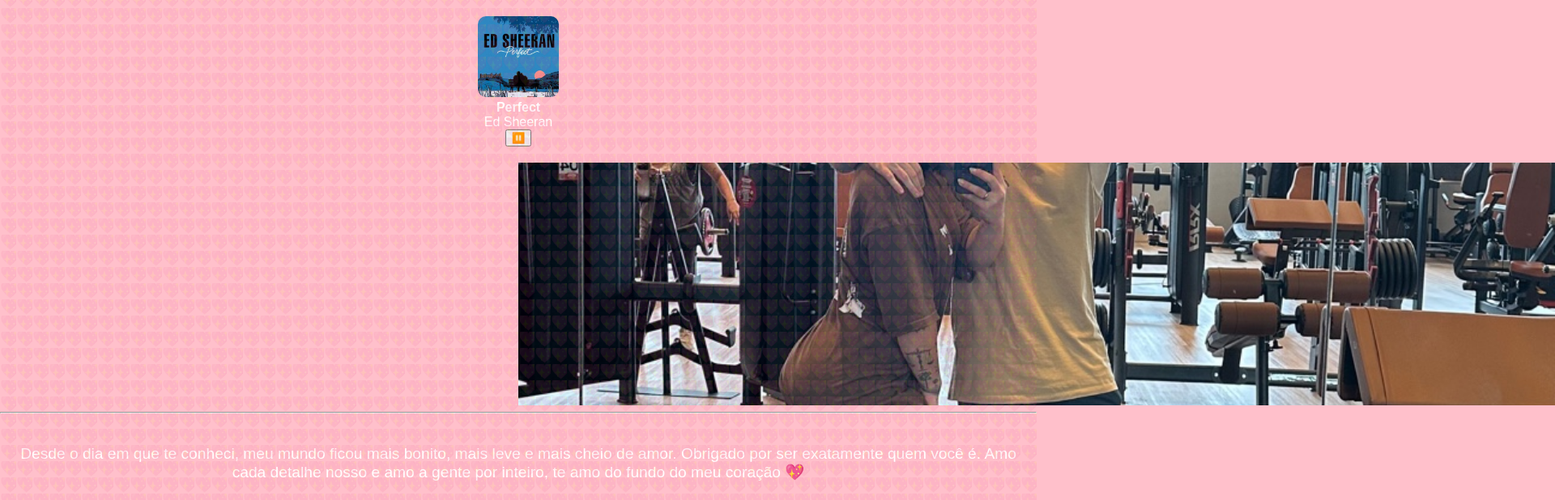
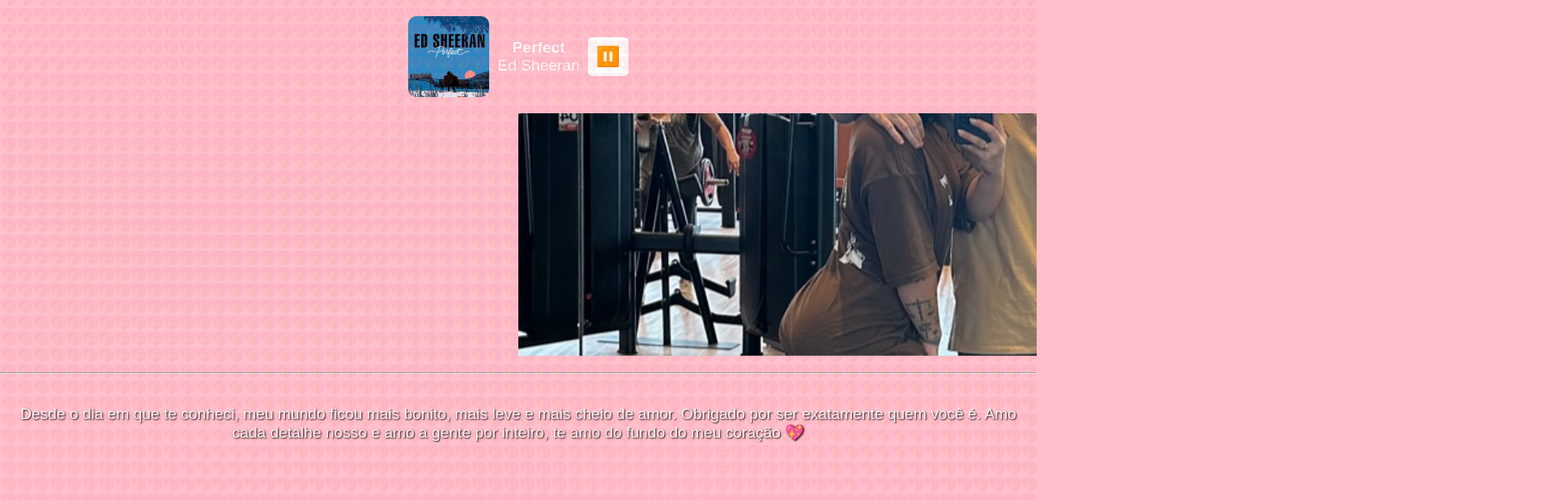
Before and after one commit to alesionb93/pagina-namorados, a plain HTML site: page index.html in a window 1280 px wide. Shown: the top 618 px of the page at 81% size, 1920 px wide, since content can reach past the window. Drawn offline with Linux system fonts and the light colour scheme.

Commit message:
Update style.css

```diff
--- a/style.css
+++ b/style.css
@@ -9,29 +9,55 @@ body {
 }
 .player {
   padding: 20px;
+  display: flex;
+  align-items: center;
+  justify-content: center;
+  gap: 10px;
+  flex-wrap: wrap;
 }
 .cover {
   width: 100px;
   border-radius: 10px;
 }
+.info {
+  font-size: 1.2em;
+}
+#playPauseBtn {
+  background: white;
+  color: pink;
+  border: none;
+  font-size: 1.5em;
+  cursor: pointer;
+  border-radius: 5px;
+  padding: 10px;
+}
 .carousel {
   position: relative;
   height: 300px;
+  max-width: 100%;
+  overflow: hidden;
 }
 .slide {
   position: absolute;
   opacity: 0;
-  transition: opacity 1s;
+  transition: opacity 1.5s ease-in-out;
   width: 100%;
   height: 300px;
   object-fit: cover;
 }
 .slide.active {
   opacity: 1;
+  z-index: 2;
 }
 .mensagem {
   font-size: 1.2em;
   padding: 20px;
+  text-shadow: 1px 1px 2px #000;
+}
+.contador {
+  font-size: 1.5em;
+  margin: 20px 0;
+  text-shadow: 1px 1px 2px #000;
 }
 .hearts {
   pointer-events: none;
```
